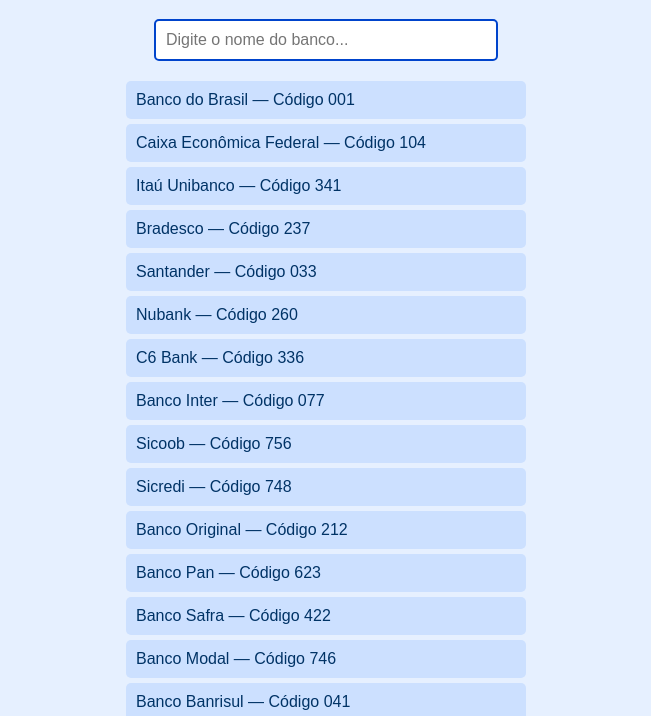
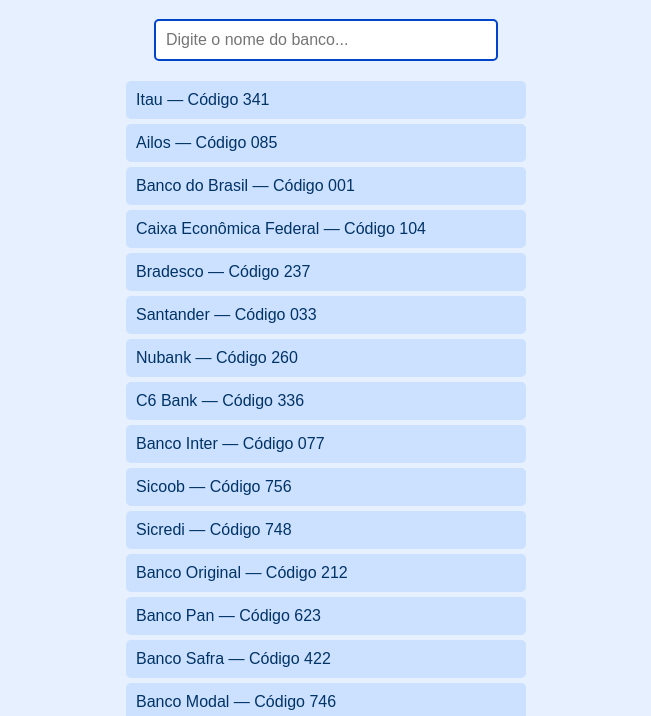
Before and after one commit to camilamendescargoblue-alt/consulta-CargoBlue, a plain HTML site: page index.html in a window 1280 px wide. Shown: the part 81-797 px from the top of the page, without its empty margins (314-965 px from the left). Drawn offline with Linux system fonts and the light colour scheme.

Commit message:
Update index.html

```diff
--- a/index.html
+++ b/index.html
@@ -51,9 +51,10 @@
     </div>
 
     <ul class="results" id="results">
+        <li>Itau — Código 341</li>
+        <li>Ailos — Código 085</li>
         <li>Banco do Brasil — Código 001</li>
         <li>Caixa Econômica Federal — Código 104</li>
-        <li>Itaú Unibanco — Código 341</li>
         <li>Bradesco — Código 237</li>
         <li>Santander — Código 033</li>
         <li>Nubank — Código 260</li>
```
